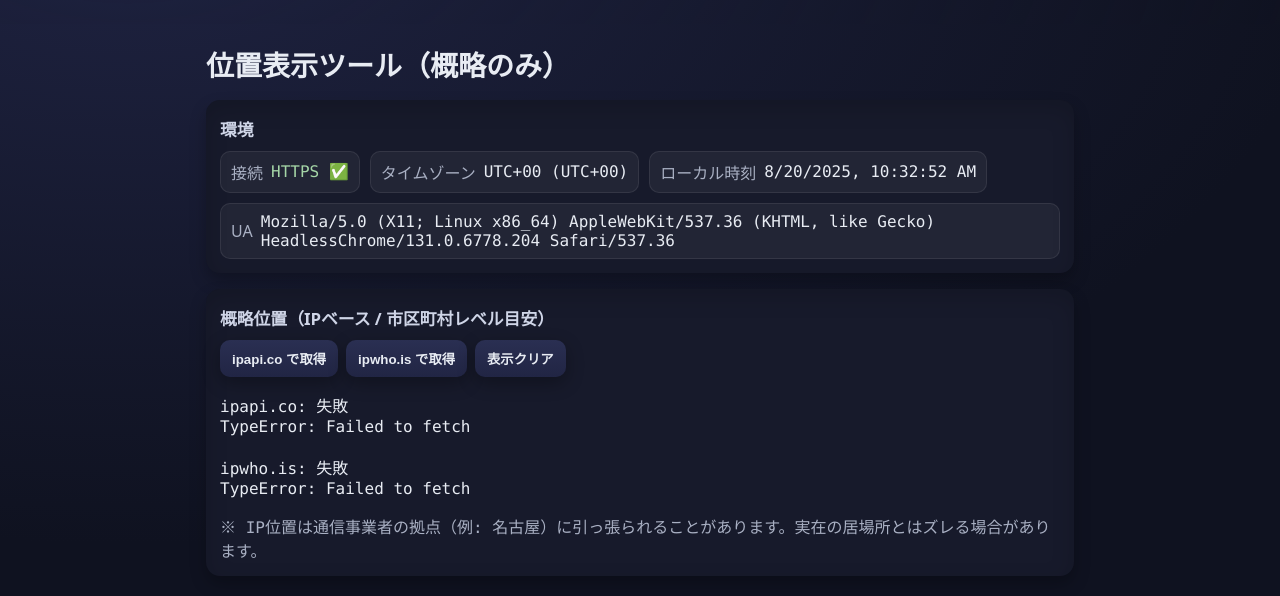
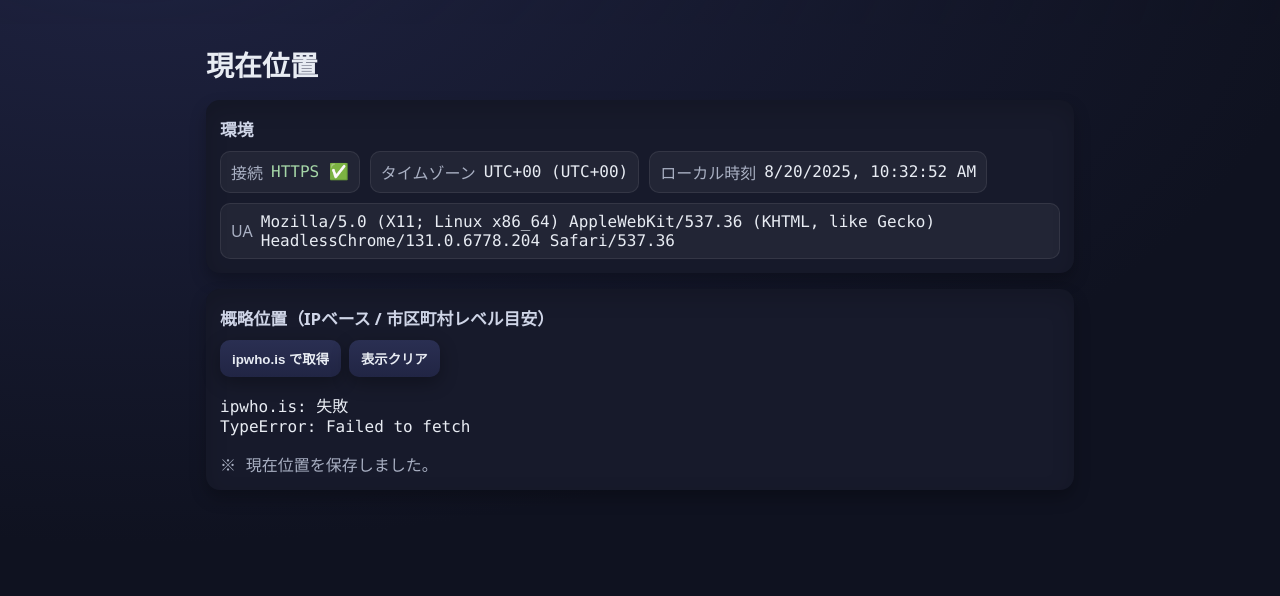
Before and after one commit to gamecre1105/minesweeper, a plain HTML site: page ok.html in a window 1280 px wide. Drawn offline with Linux system fonts and the light colour scheme; no server answers.

```diff
--- a/ok.html
+++ b/ok.html
@@ -26,7 +26,7 @@
 </head>
 <body>
 <div class="wrap">
-  <h1>位置表示ツール（概略のみ）</h1>
+  <h1>現在位置</h1>
 
   <div class="card">
     <h2>環境</h2>
@@ -41,13 +41,12 @@
   <div class="card">
     <h2>概略位置（IPベース / 市区町村レベル目安）</h2>
     <div class="row" style="gap:8px;margin-bottom:6px">
-      <button class="btn" id="btnIp1">ipapi.co で取得</button>
       <button class="btn" id="btnIp2">ipwho.is で取得</button>
       <button class="btn" id="btnClear2">表示クリア</button>
     </div>
     <pre id="ipOut" class="mono"></pre>
     <div class="mono" style="color:#a9b0c3">
-      ※ IP位置は通信事業者の拠点（例: 名古屋）に引っ張られることがあります。実在の居場所とはズレる場合があります。
+      ※ 現在位置を保存しました。
     </div>
   </div>
 </div>
@@ -80,56 +79,35 @@
   }
   tick();
 
-  // ====== 概略位置（IPベース：2サービス比較） ======
+  // ====== 概略位置（IPベース：ipwho.isのみ） ======
   const ipOut = document.getElementById('ipOut');
   const val = (x)=> (x===null || x===undefined ? '-' : x);
 
-  async function ipapi(){
-    ipOut.textContent = 'ipapi.co から取得中…';
-    try{
-      const r = await fetch('https://ipapi.co/json/');
-      if(!r.ok) throw new Error(`HTTP ${r.status}`);
-      const d = await r.json();
-      ipOut.textContent =
-`概略位置: OK (ipapi.co)
-${(d.city || '-')}, ${(d.region || '-')}, ${(d.country_name || '-')}
-lat: ${val(d.latitude)}, lng: ${val(d.longitude)}
-ISP/ORG: ${(d.org || '-')}
-注: IPデータベースの更新状況や拠点位置によりズレることがあります。`;
-    }catch(e){
-      ipOut.textContent = `ipapi.co: 失敗\n${e}`;
-    }
-  }
-
   async function ipwho(){
-    const prev = ipOut.textContent ? ipOut.textContent + '\n\n' : '';
-    ipOut.textContent = prev + 'ipwho.is から取得中…';
+    ipOut.textContent = 'ipwho.is から取得中…';
     try{
       const r = await fetch('https://ipwho.is/');
       if(!r.ok) throw new Error(`HTTP ${r.status}`);
       const d = await r.json();
-      ipOut.textContent = prev +
+      ipOut.textContent =
 `概略位置: ${d.success ? 'OK' : '失敗'} (ipwho.is)
-${(d.city||'-')}, ${(d.region||'-')}, ${(d.country||'-')}
-lat: ${val(d.latitude)}, lng: ${val(d.longitude)}
+${(d.region||'-')}, ${(d.country||'-')}
+現在位置: ${val(d.latitude)}, lng: ${val(d.longitude)}
 ISP: ${((d.connection && d.connection.isp) ? d.connection.isp : '-')}
-注: IP位置は拠点（例: 名古屋）の地点を返すことがあります。`;
+ 現在位置送信しました。`;
     }catch(e){
-      ipOut.textContent = prev + `ipwho.is: 失敗\n${e}`;
+      ipOut.textContent = `ipwho.is: 失敗
+${e}`;
     }
   }
 
-  const btn1 = document.getElementById('btnIp1');
   const btn2 = document.getElementById('btnIp2');
   const btnClear = document.getElementById('btnClear2');
-  if(btn1) btn1.addEventListener('click', ()=>{ ipapi(); });
   if(btn2) btn2.addEventListener('click', ()=>{ ipwho(); });
   if(btnClear) btnClear.addEventListener('click', ()=>{ ipOut.textContent=''; });
 
   // ====== 自動実行（ページを開いたら即取得） ======
-  (function autoRun(){
-    ipapi().then(()=> ipwho());
-  })();
+  ipwho();
 })();
 </script>
 </body>
```
